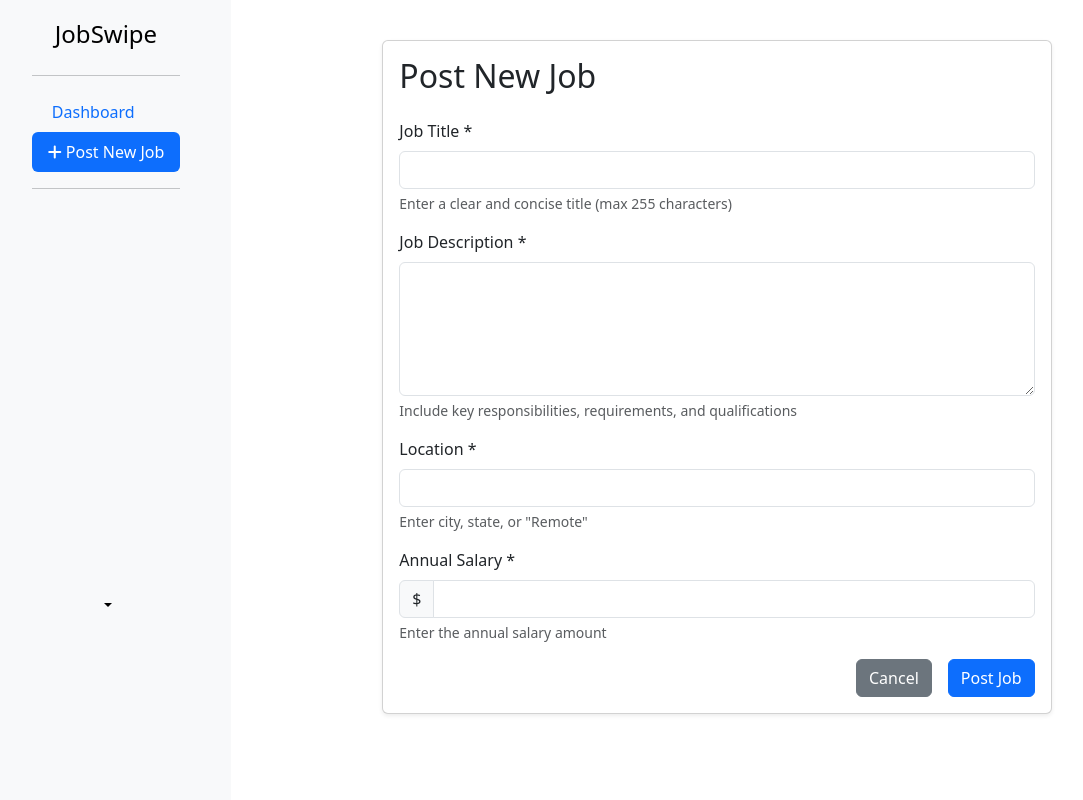
After one commit to ProjectsUniversity/COSC360, a PHP site: the page made by HTML, CSS, JS/PHP/addJobs.php in a window 1280 px wide. The commit adds this page. Shown: the whole page, without its empty margins (19-1102 px from the left). Run offline with PHP 8.4, Linux system fonts and the light colour scheme; the visitor is signed in with stand-in values (Sample User, id 1).

```diff
--- /dev/null
+++ b/HTML, CSS, JS/PHP/addJobs.php
@@ -0,0 +1,190 @@
+<?php
+session_start();
+require_once 'config.php';
+
+// Check if employer is logged in
+if (!isset($_SESSION['employer_id'])) {
+    header("Location: recLogin.php");
+    exit();
+}
+
+$errors = [];
+
+if ($_SERVER["REQUEST_METHOD"] == "POST") {
+    // Modern input sanitization and validation
+    $title = isset($_POST['title']) ? trim(htmlspecialchars($_POST['title'])) : '';
+    $description = isset($_POST['description']) ? trim(htmlspecialchars($_POST['description'])) : '';
+    $location = isset($_POST['location']) ? trim(htmlspecialchars($_POST['location'])) : '';
+    $salary = isset($_POST['salary']) ? filter_var($_POST['salary'], FILTER_VALIDATE_FLOAT) : null;
+
+    // Validation
+    if (empty($title)) {
+        $errors[] = "Job title is required";
+    } elseif (strlen($title) > 255) {
+        $errors[] = "Job title must be less than 255 characters";
+    }
+
+    if (empty($description)) {
+        $errors[] = "Job description is required";
+    }
+
+    if (empty($location)) {
+        $errors[] = "Location is required";
+    } elseif (strlen($location) > 255) {
+        $errors[] = "Location must be less than 255 characters";
+    }
+
+    if ($salary === null || $salary === false) {
+        $errors[] = "Valid salary amount is required";
+    } elseif ($salary <= 0) {
+        $errors[] = "Salary must be greater than zero";
+    }
+
+    // If no errors, proceed with database insertion
+    if (empty($errors)) {
+        try {
+            // Match exactly with the database schema
+            $sql = "INSERT INTO jobs (employer_id, title, description, location, salary, status, created_at)
+                    VALUES (:employer_id, :title, :description, :location, :salary, :status, NOW())";
+            $stmt = $pdo->prepare($sql);
+
+            $params = [
+                ':employer_id' => $_SESSION['employer_id'],
+                ':title' => $title,
+                ':description' => $description,
+                ':location' => $location,
+                ':salary' => $salary,
+                ':status' => 'active'
+            ];
+
+            if ($stmt->execute($params)) {
+                $_SESSION['success_message'] = "Job \"" . htmlspecialchars($title) . "\" has been posted successfully!";
+                header("Location: dashboard.php");
+                exit();
+            } else {
+                $errors[] = "Failed to post job. Please try again.";
+            }
+        } catch (PDOException $e) {
+            error_log("Database error in addJobs.php: " . $e->getMessage());
+            $errors[] = "A database error occurred. Please try again later.";
+        }
+    }
+}
+?>
+<!DOCTYPE html>
+<html lang="en">
+<head>
+    <meta charset="UTF-8">
+    <meta name="viewport" content="width=device-width, initial-scale=1.0">
+    <title>Post New Job - JobSwipe</title>
+    <link href="https://cdn.jsdelivr.net/npm/bootstrap@5.3.0/dist/css/bootstrap.min.css" rel="stylesheet">
+    <link rel="stylesheet" href="https://cdnjs.cloudflare.com/ajax/libs/font-awesome/6.0.0/css/all.min.css">
+    <link rel="stylesheet" href="../CSS/Recruiters/dashboard.css">
+</head>
+<body>
+    <div class="d-flex">
+        <!-- Sidebar -->
+        <aside class="sidebar">
+            <div class="d-flex flex-column flex-shrink-0 p-3 bg-body-tertiary">
+                <div class="sidebar-brand mb-3">
+                    <a href="index.php" class="link-body-emphasis text-decoration-none">
+                        <span class="fs-4">JobSwipe</span>
+                    </a>
+                </div>
+                <hr>
+                <ul class="nav nav-pills flex-column mb-auto">
+                    <li class="nav-item">
+                        <a href="dashboard.php" class="nav-link">
+                            <i class="fa-solid fa-chart-simple"></i> Dashboard
+                        </a>
+                    </li>
+                    <li class="nav-item">
+                        <a href="addJobs.php" class="nav-link active">
+                            <i class="fa-solid fa-plus"></i> Post New Job
+                        </a>
+                    </li>
+                </ul>
+                <hr>
+                <div class="dropdown">
+                    <a href="#" class="d-flex align-items-center link-body-emphasis text-decoration-none dropdown-toggle"
+                       data-bs-toggle="dropdown" aria-expanded="false">
+                    </a>
+                    <ul class="dropdown-menu text-small shadow">
+                        <li><a class="dropdown-item" href="settings.php">Settings</a></li>
+                        <li><hr class="dropdown-divider"></li>
+                        <li><a class="dropdown-item" href="logout.php">Sign out</a></li>
+                    </ul>
+                </div>
+            </div>
+        </aside>
+
+        <!-- Main Content -->
+        <main class="main-content p-4">
+            <div class="container">
+                <div class="row justify-content-center">
+                    <div class="col-lg-8">
+                        <div class="card shadow-sm">
+                            <div class="card-body">
+                                <h2 class="card-title mb-4">Post New Job</h2>
+
+                                <?php if (!empty($errors)): ?>
+                                    <div class="alert alert-danger">
+                                        <ul class="mb-0">
+                                            <?php foreach ($errors as $error): ?>
+                                                <li><?php echo htmlspecialchars($error); ?></li>
+                                            <?php endforeach; ?>
+                                        </ul>
+                                    </div>
+                                <?php endif; ?>
+
+                                <form action="<?php echo htmlspecialchars($_SERVER['PHP_SELF']); ?>" method="POST" class="needs-validation">
+                                    <div class="mb-3">
+                                        <label for="title" class="form-label">Job Title *</label>
+                                        <input type="text" class="form-control" id="title" name="title"
+                                               value="<?php echo htmlspecialchars($title ?? ''); ?>"
+                                               maxlength="255" required>
+                                        <div class="form-text">Enter a clear and concise title (max 255 characters)</div>
+                                    </div>
+
+                                    <div class="mb-3">
+                                        <label for="description" class="form-label">Job Description *</label>
+                                        <textarea class="form-control" id="description" name="description"
+                                                  rows="5" required><?php echo htmlspecialchars($description ?? ''); ?></textarea>
+                                        <div class="form-text">Include key responsibilities, requirements, and qualifications</div>
+                                    </div>
+
+                                    <div class="mb-3">
+                                        <label for="location" class="form-label">Location *</label>
+                                        <input type="text" class="form-control" id="location" name="location"
+                                               value="<?php echo htmlspecialchars($location ?? ''); ?>"
+                                               maxlength="255" required>
+                                        <div class="form-text">Enter city, state, or "Remote"</div>
+                                    </div>
+
+                                    <div class="mb-3">
+                                        <label for="salary" class="form-label">Annual Salary *</label>
+                                        <div class="input-group">
+                                            <span class="input-group-text">$</span>
+                                            <input type="number" class="form-control" id="salary" name="salary"
+                                                   value="<?php echo htmlspecialchars($salary ?? ''); ?>"
+                                                   min="1" step="0.01" required>
+                                        </div>
+                                        <div class="form-text">Enter the annual salary amount</div>
+                                    </div>
+
+                                    <div class="d-grid gap-2 d-md-flex justify-content-md-end">
+                                        <a href="dashboard.php" class="btn btn-secondary me-md-2">Cancel</a>
+                                        <button type="submit" class="btn btn-primary">Post Job</button>
+                                    </div>
+                                </form>
+                            </div>
+                        </div>
+                    </div>
+                </div>
+            </div>
+        </main>
+    </div>
+
+    <script src="https://cdn.jsdelivr.net/npm/bootstrap@5.3.0/dist/js/bootstrap.bundle.min.js"></script>
+</body>
+</html>
```
Also changed, not shown: DB/db.sql (+1 -10 lines), HTML, CSS, JS/PHP/dashboard.php (+102 -64 lines), HTML, CSS, JS/PHP/recLogin.php (deleted, +0 -132 lines), HTML, CSS, JS/PHP/recSignUp.php (+21 -11 lines).
